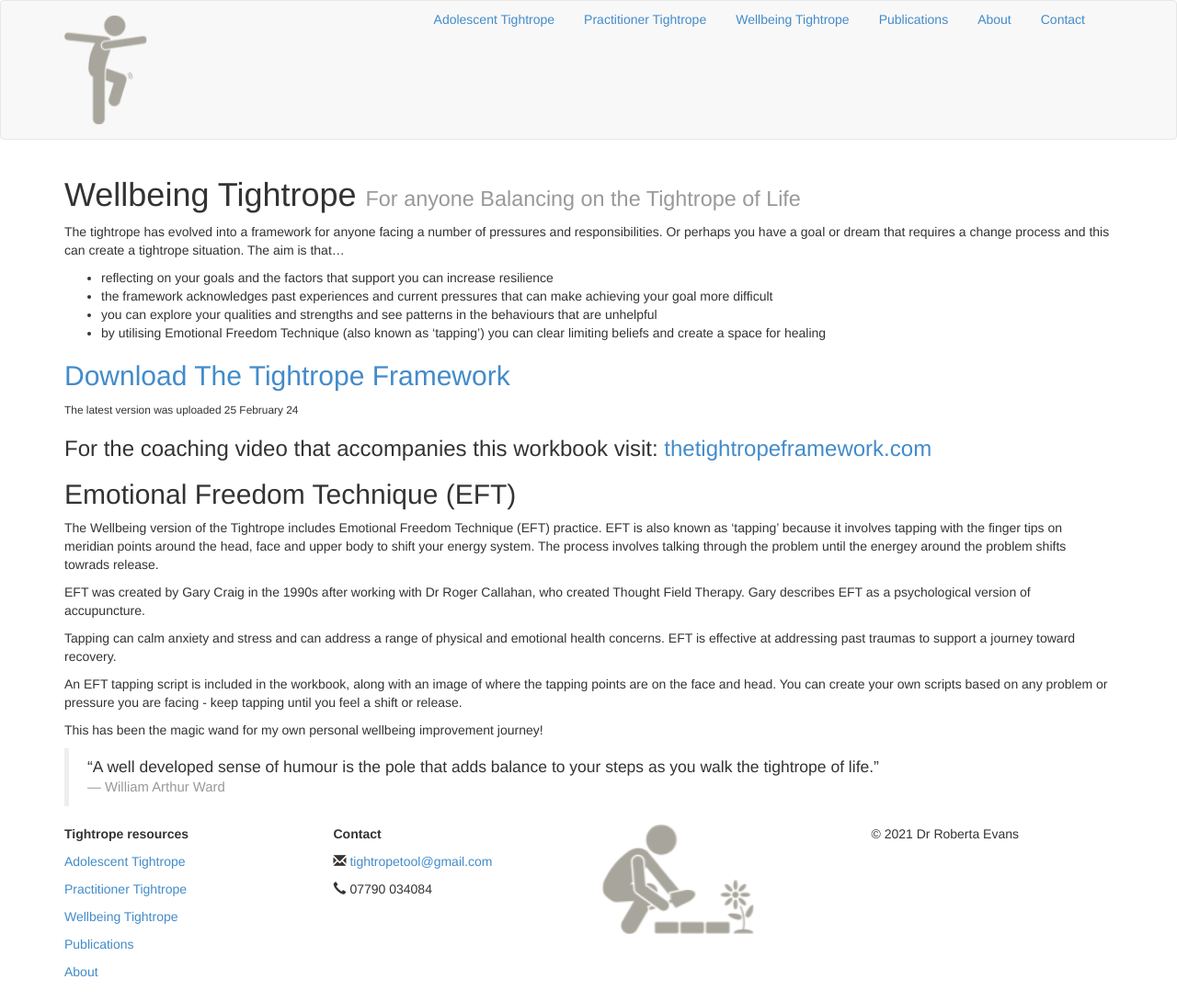
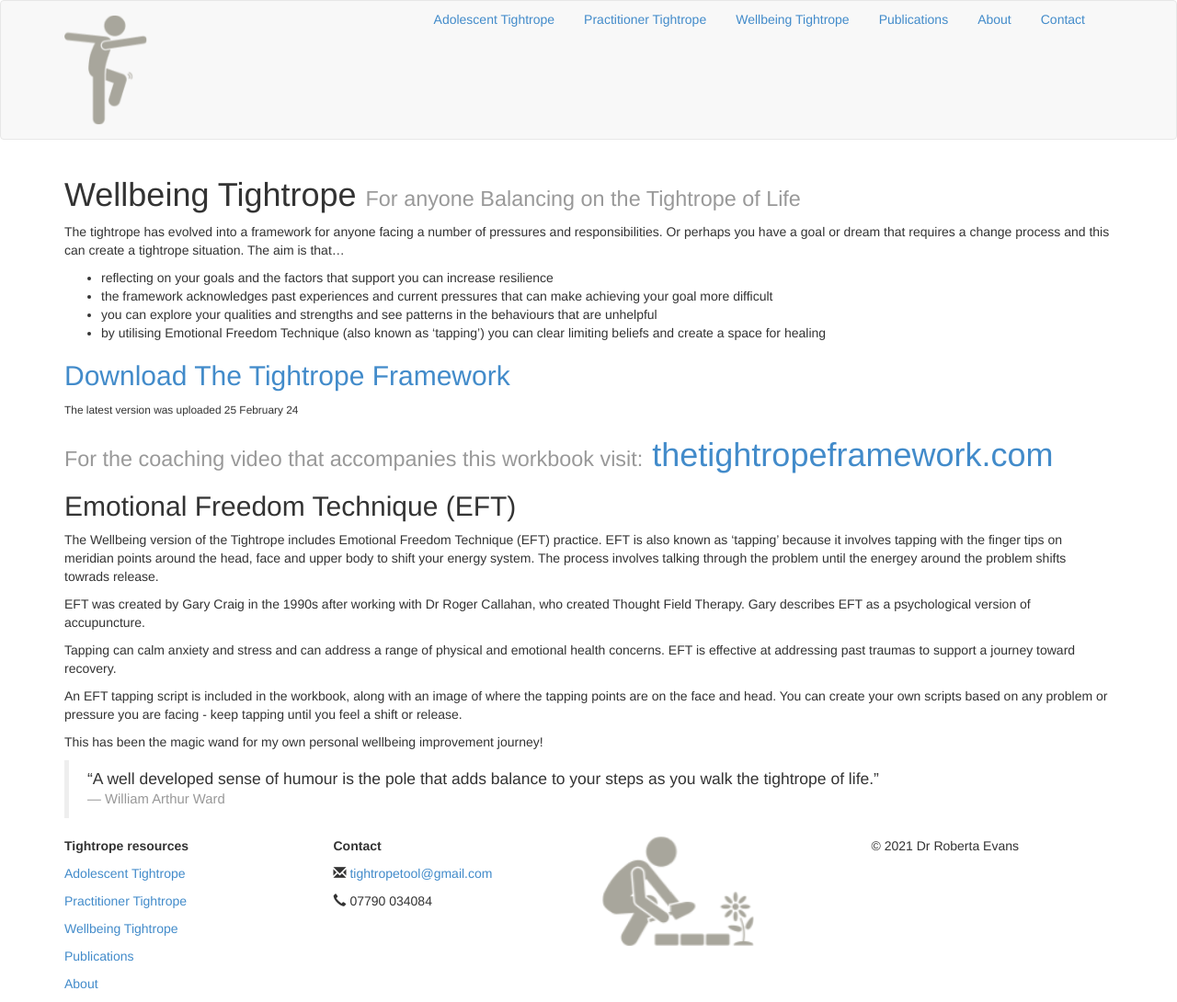
Before and after one commit to retrotravelbug/tightropetool, a Jekyll site: the page built from wellbeing tightrope.md, in a window 1280 px wide. Shown: the whole page at 92% size. Built offline with Jekyll 4.4.1, drawn with Linux system fonts in a browser that asks for light colours; nearby versions of some CDN libraries.

```diff
--- a/wellbeing tightrope.md
+++ b/wellbeing tightrope.md
@@ -15,7 +15,7 @@ The tightrope has evolved into a framework for anyone facing a number of pressur
 ## [Download The Tightrope Framework]
 <small>The latest version was uploaded 25 February 24<small>
 
-### For the coaching video that accompanies this workbook visit: [thetightropeframework.com]
+# <small>For the coaching video that accompanies this workbook visit:</small> [thetightropeframework.com]
 
 ## Emotional Freedom Technique (EFT)
 The Wellbeing version of the Tightrope includes Emotional Freedom Technique (EFT) practice. EFT is also known as 'tapping' because it involves tapping with the finger tips on meridian points around the head, face and upper body to shift your energy system. The process involves talking through the problem until the energey around the problem shifts towrads release.
```
